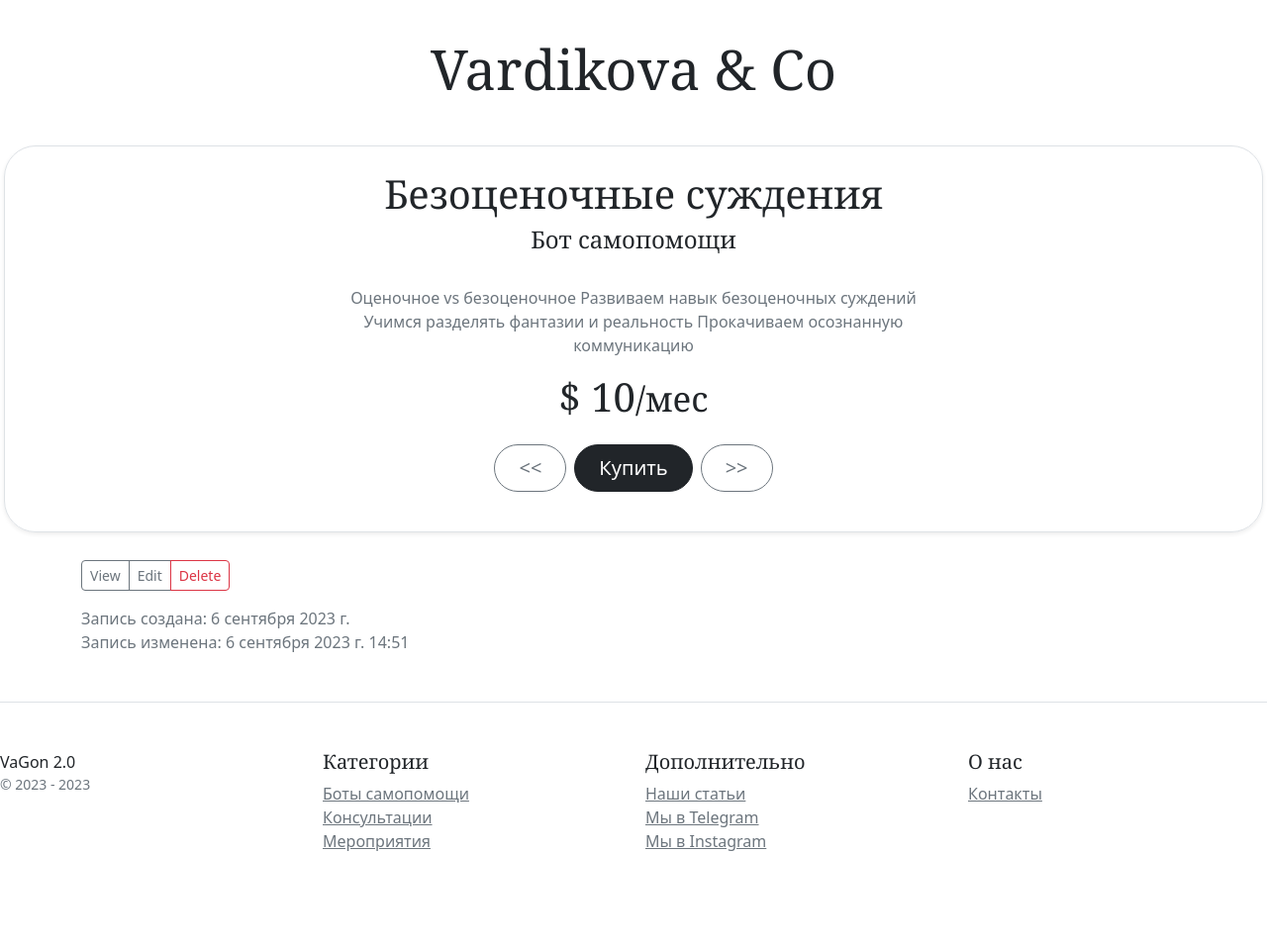
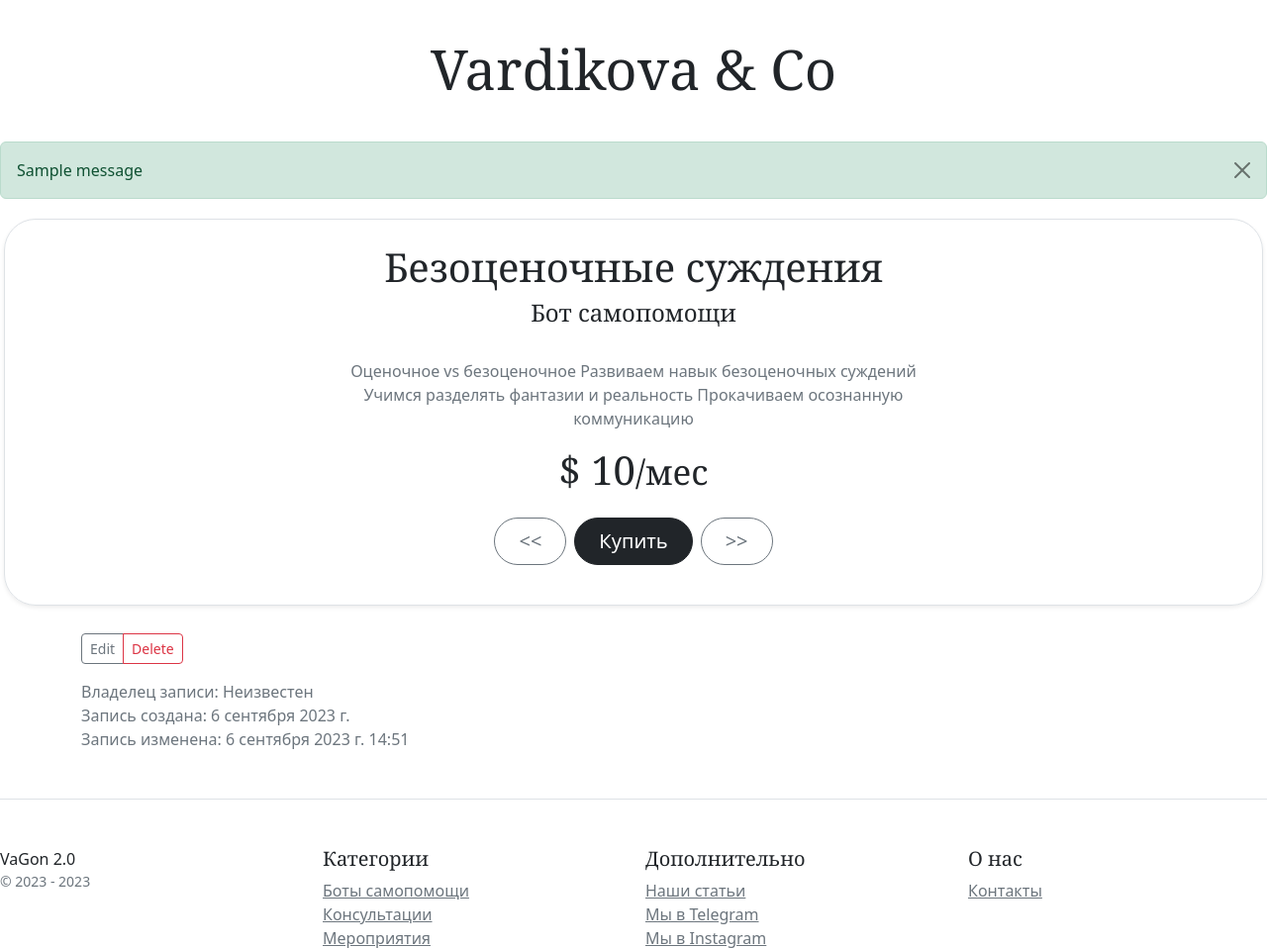
Before and after one commit to Ugai-N/HW19.2_Django, a Django app: page /product/61 in a window 1280 px wide. Shown: the part 61-1019 px from the top of the page at 99% size. Before the commit the page ends 921 px from the top, so only its background shows below. Run offline with Django 5.2, Linux system fonts and the light colour scheme; data comes from the database, SQL or seed files in the repository; tables that the repository leaves empty hold one stand-in row (values such as "Sample post"); one stand-in notice (Sample message) is shown; parts of the project's set-up code (start-up, migrations or seed data) failed here and were passed over; some libraries are stand-ins or nearby versions.

Commit message:
- added owner attribute to the Product in ProductCreateView - added LoginRequiredMixin for creating Products - added customized OwnerRequiredMixin for editing and deleting Products - drafted messages

```diff
--- a/catalog/admin.py
+++ b/catalog/admin.py
@@ -5,7 +5,7 @@
 
 @admin.register(Product)
 class ProductAdmin(admin.ModelAdmin):
-    list_display = ('pk', 'title', 'price', 'category', 'created_at', 'updated_at', 'pic')
+    list_display = ('pk', 'title', 'owner', 'price', 'category', 'created_at', 'updated_at', 'pic')
     list_filter = ('category',)
     search_fields = ('title', 'description',)
 
--- a/catalog/forms.py
+++ b/catalog/forms.py
@@ -18,8 +18,8 @@ class StyleFormMixin:
 class ProductForm(StyleFormMixin, forms.ModelForm):
     class Meta:
         model = Product
-        fields = '__all__'
-        # exclude = ('created_at', 'updated_at',)
+        # fields = '__all__'
+        exclude = ('owner',)
 
     def clean(self):
         for word in BANNED_PRODUCTS:
--- a/catalog/models.py
+++ b/catalog/models.py
@@ -12,6 +12,7 @@ class Product(models.Model):
     created_at = models.DateField(auto_now_add=True, verbose_name='Дата создания', **NULLABLE)
     updated_at = models.DateTimeField(auto_now=True, verbose_name='Дата изменения', **NULLABLE)
     category = models.ForeignKey('Category', on_delete=models.CASCADE, verbose_name='Категория')
+    owner = models.ForeignKey('users.User', on_delete=models.CASCADE, **NULLABLE, verbose_name='Владелец')
 
     def __str__(self):
         return f'{self.title}: {self.price}'
--- a/catalog/templates/catalog/base.html
+++ b/catalog/templates/catalog/base.html
@@ -104,7 +104,7 @@
     <h1 class="display-4">{{ title }}</h1>
     <p class="lead">{{ add_title }}</p>
 </div>
-
+{% include 'catalog/includes/messages.html' %}
 {% block content %}
 {% endblock %}
 
--- /dev/null
+++ b/catalog/templates/catalog/includes/messages.html
@@ -0,0 +1,8 @@
+{% if messages %}
+{% for message in messages %}
+    <div class="alert alert-{% if message.tags %}{{ message.tags }}{% endif %} alert-dismissible fade show" role="alert">
+        <i class="fas fa-info-circle"></i> {{message}}
+        <button type="button" class="btn-close" data-bs-dismiss="alert" aria-label="Close"></button>
+    </div>
+{% endfor %}
+{% endif %}
--- a/catalog/templates/catalog/product_detail.html
+++ b/catalog/templates/catalog/product_detail.html
@@ -39,8 +39,6 @@
         <div class="d-flex justify-content-between align-items-center">
             <div class="btn-group text-center">
                 <a href="{% url 'catalog:edit_product' object.pk %}" type="button"
-                   class="btn btn-sm btn-outline-secondary">View</a>
-                <a href="{% url 'catalog:edit_product' object.pk %}" type="button"
                    class="btn btn-sm btn-outline-secondary">Edit</a>
                 <a href="{% url 'catalog:delete_product' object.pk %}" type="button"
                    class="btn btn-sm btn-outline-danger">Delete</a>
@@ -48,6 +46,10 @@
         </div>
     </div>
     <div class="row mt-3 text-start text-muted">
+        <a>Владелец записи:
+            {% if object.owner %} {{ object.owner }}
+            {% else %} Неизвестен
+            {% endif %}</a>
         <a>Запись создана: {{ object.created_at }}</a>
         <a>Запись изменена: {{ object.updated_at }}</a>
     </div>
--- a/catalog/views.py
+++ b/catalog/views.py
@@ -1,11 +1,24 @@
+from django.contrib import messages
+from django.contrib.auth.mixins import LoginRequiredMixin, AccessMixin
 from django.db import transaction
 from django.forms import inlineformset_factory
-from django.shortcuts import render
+from django.shortcuts import render, redirect
 from django.urls import reverse_lazy, reverse
 from django.views.generic import CreateView, DetailView, ListView, UpdateView, DeleteView
 
 from catalog.forms import ProductForm, VersionForm
 from catalog.models import Product, Contacts, Category, Version
+
+
+class OwnerRequiredMixin(AccessMixin):
+    def dispatch(self, request, *args, **kwargs):
+        if not request.user.is_authenticated:
+            return self.handle_no_permission()
+        if request.user.is_authenticated:
+            if request.user != self.get_object().owner or request.user.is_staff:
+                messages.info(request, 'Изменение и удаление статьи доступно только автору')
+                return redirect('/users/')
+        return super().dispatch(request, *args, **kwargs)
 
 
 class ProductListView(ListView):
@@ -57,15 +70,21 @@ def category_products(request, pk):
     return render(request, 'catalog/product_list.html', context)
 
 
-class ProductCreateView(CreateView):
+class ProductCreateView(LoginRequiredMixin, CreateView):
     model = Product
     form_class = ProductForm
 
     def get_success_url(self):
         return reverse('catalog:category_products', args=[self.object.category_id])
 
+    def form_valid(self, form):
+        if form.is_valid():
+            form.instance.owner = self.request.user
+            form.save()
+        return super().form_valid(form)
 
-class ProductUpdateView(UpdateView):
+
+class ProductUpdateView(OwnerRequiredMixin, UpdateView):
     model = Product
     form_class = ProductForm
 
@@ -91,7 +110,7 @@ class ProductUpdateView(UpdateView):
         return super().form_valid(form)
 
 
-class ProductDeleteView(DeleteView):
+class ProductDeleteView(OwnerRequiredMixin, DeleteView):
     model = Product
 
     def get_success_url(self):
--- a/config/settings.py
+++ b/config/settings.py
@@ -133,6 +133,7 @@ AUTH_USER_MODEL = 'users.User'
 
 LOGIN_REDIRECT_URL = '/'
 LOGOUT_REDIRECT_URL = '/'
+LOGIN_URL = '/users/'
 
 EMAIL_HOST = 'smtp.yandex.ru'
 EMAIL_PORT = 465
```
Also changed, not shown: catalog/migrations/0023_product_owner.py (added).
